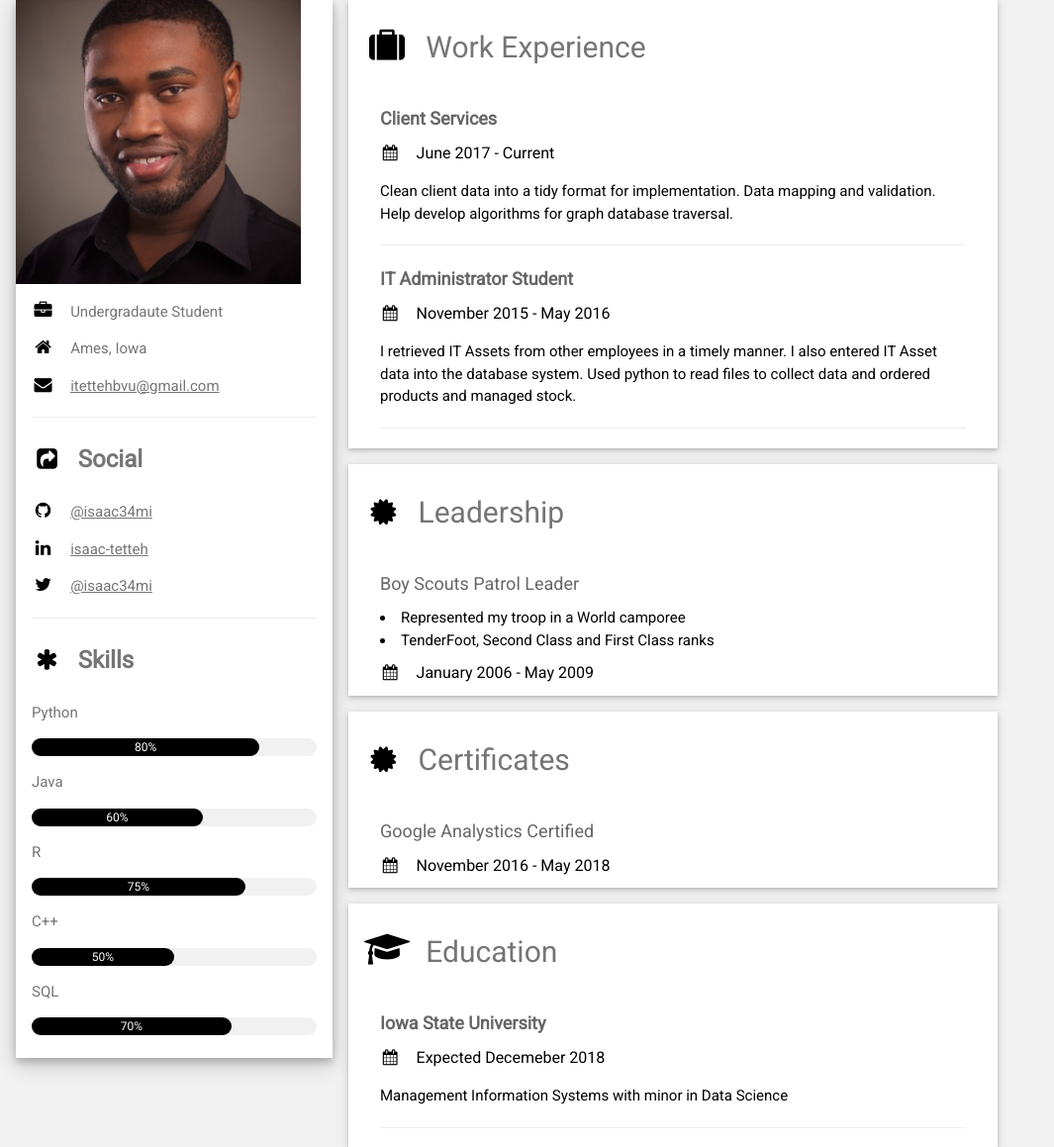
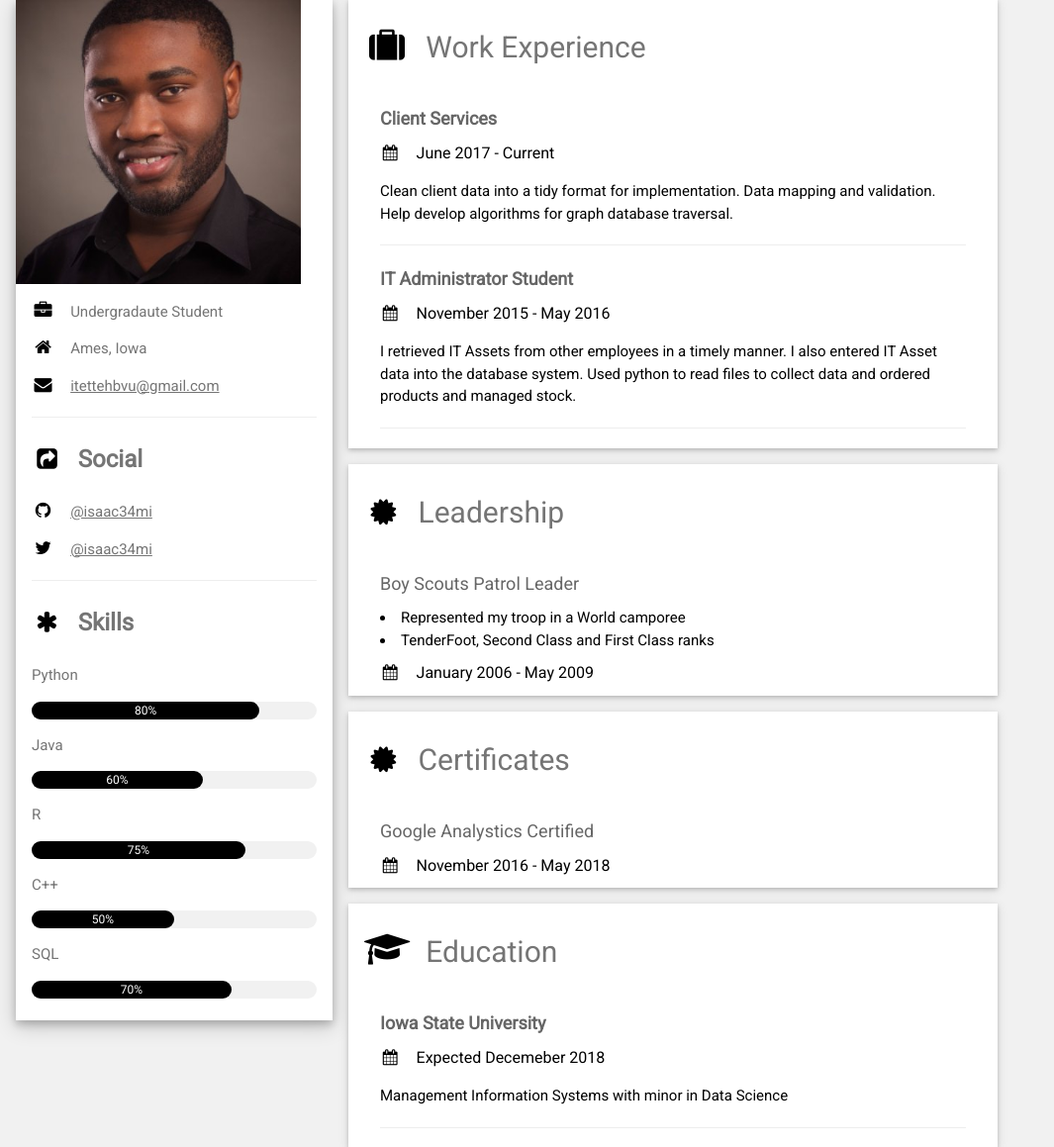
Before and after one commit to isaac34mi/Portfolio, a Flask app: page / in a window 1280 px wide. Shown: the part 69-1228 px from the top of the page at 99% size, without its empty margins (0-1065 px from the left). Run offline with Flask 2, Linux system fonts and the light colour scheme.

Commit message:
Update resume.html

```diff
--- a/templates/resume.html
+++ b/templates/resume.html
@@ -24,7 +24,6 @@
 
           <p class="w3-xlarge"><b><i class="fa fa-share-square fa-fw w3-margin-right w3-text-black"></i>Social</b></p>
           <p ><a href="https://github.com/isaac34mi" target="_blank"><i class="fa fa-github fa-fw w3-margin-right w3-large w3-text-black"></i>@isaac34mi</a></p>
-          <p ><a href="https://linkedin.com/in/isaac-tetteh" target="_blank"><i class="fa fa-linkedin fa-fw w3-margin-right w3-large w3-text-black"></i>isaac-tetteh</a></p>
           <p ><a href="https://twitter.com/isaac34mi" target="_blank"><i class="fa fa-twitter fa-fw w3-margin-right w3-large w3-text-black"></i>@isaac34mi</a></p>
           <hr>
 
```
